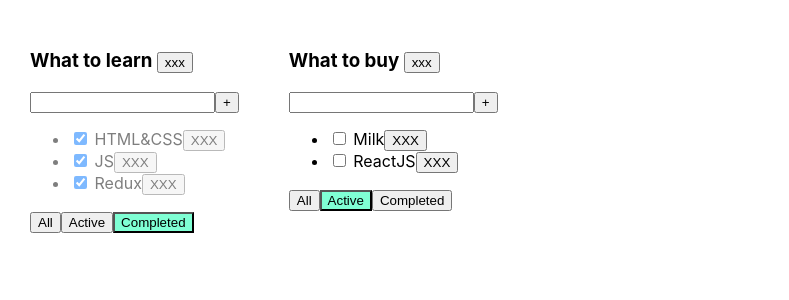
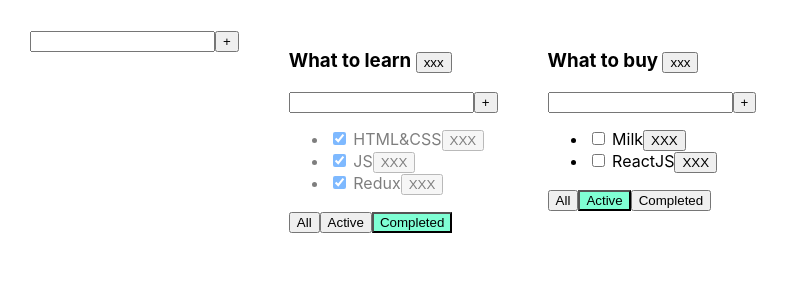
Before and after one commit to DmitriyVavilin/MyAplication, a React (Create React App) app: page / in a window 1280 px wide. Shown: the top 300 px of the page, without its empty margins (0-789 px from the left). Built offline with nearby package versions, Linux system fonts and the light colour scheme.

Commit message:
add new component AddItemForm

```diff
--- a/src/App.tsx
+++ b/src/App.tsx
@@ -2,6 +2,7 @@ import React, {useState} from 'react';
 import './App.css';
 import {TodoList} from "./components/Todolist/TodoList";
 import {v1} from "uuid";
+import {AddItemForm} from "./components/AddTodolist/AddItemForm";
 
 export type TaskType = {
     id: string
@@ -82,6 +83,7 @@ function App() {
 
     return (
         <div className="App">
+            <AddItemForm id={'fdfd'} addItem={()=>{}}/>
             {todoLists.map((tl) => {
                 let tasksForTodolist = tasksObj[tl.id]
                 if (tl.filter === 'active') {
--- /dev/null
+++ b/src/components/AddTodolist/AddItemForm.tsx
@@ -0,0 +1,42 @@
+import React, {ChangeEvent, KeyboardEvent, useState} from "react";
+import s from "../Todolist/TodoList.module.css";
+import {Button} from "../Button/Button";
+
+type AddTodoList = {
+    id: string
+    addItem:(title: string, todoListId: string)=>void
+}
+
+export const AddItemForm = (props:AddTodoList) => {
+    const [title, setTitle] = useState('')
+    const [error, setError] = useState<string | null>(null)
+
+    const addTask = () => {
+        if (title.trim() !== '') {
+            props.addItem(title.trim(), props.id)
+            setTitle('')
+        } else {
+            setError('Title is required')
+        }
+    }
+
+    const onKeyDownHandler = (event: KeyboardEvent<HTMLInputElement>) => {
+        if (event.key === 'Enter') {
+            addTask()
+        }
+    }
+
+    const onChangeHandler = (event: ChangeEvent<HTMLInputElement>) => {
+        setError(null)
+        setTitle(event.currentTarget.value)
+    }
+
+    return(
+        <div>
+            <input className={error ? s.error : ''} value={title} onChange={onChangeHandler}
+                   onKeyDown={onKeyDownHandler}/>
+            <Button name={'+'} callBack={addTask}/>
+            {error &&  <div className={s.errorMessage}>Title is required</div>}
+        </div>
+    )
+}
--- a/src/components/Todolist/TodoList.tsx
+++ b/src/components/Todolist/TodoList.tsx
@@ -2,6 +2,7 @@ import React, {useState, KeyboardEvent, ChangeEvent} from "react";
 import {FilterValueType, TaskType} from "../../App";
 import {Button} from "../Button/Button";
 import s from './TodoList.module.css'
+import {AddItemForm} from "../AddTodolist/AddItemForm";
 
 
 type TodoListPropsType = {
@@ -17,30 +18,6 @@ type TodoListPropsType = {
 }
 
 export const TodoList = (props: TodoListPropsType) => {
-
-    const [title, setTitle] = useState('')
-    const [error, setError] = useState<string | null>(null)
-    const[activeButton, setActiveButton]=useState<FilterValueType>('all')
-
-    const addTask = () => {
-        if (title.trim() !== '') {
-            props.addTask(title.trim(), props.id)
-            setTitle('')
-        } else {
-            setError('Title is required')
-        }
-    }
-
-    const onKeyDownHandler = (event: KeyboardEvent<HTMLInputElement>) => {
-        if (event.key === 'Enter') {
-            addTask()
-        }
-    }
-
-    const onChangeHandler = (event: ChangeEvent<HTMLInputElement>) => {
-        setError(null)
-       setTitle(event.currentTarget.value)
-    }
 
     const removeTaskHandler = (tId: string) => { // Второе решение
         props.removeTask(tId, props.id)
@@ -62,12 +39,7 @@ export const TodoList = (props: TodoListPropsType) => {
     return (
         <div>
             <h3>{props.title} <button onClick={()=>removeTodolistHandler(props.id)}>xxx</button></h3>
-            <div>
-                <input className={error ?s.error : ''} value={title} onChange={onChangeHandler}
-                       onKeyDown={onKeyDownHandler}/>
-                <Button name={'+'} callBack={addTask}/>
-                {error &&  <div className={s.errorMessage}>Title is required</div>}
-            </div>
+            <AddItemForm id={props.id} addTask={props.addTask}/>
             <ul>
                 {props.tasks.map((el) => {
                     // const removeTaskHandler = () => {  // Первое решение
```
